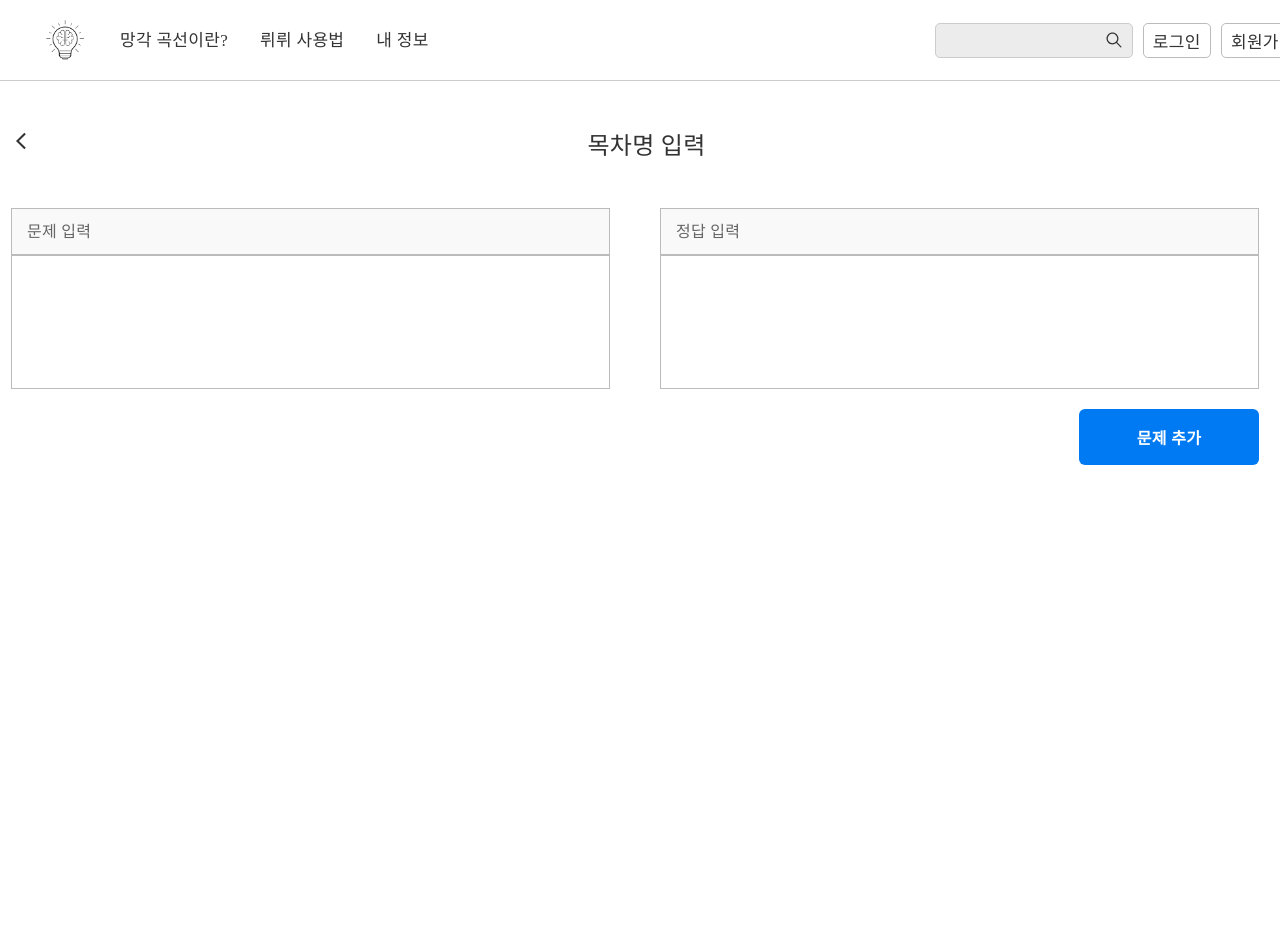
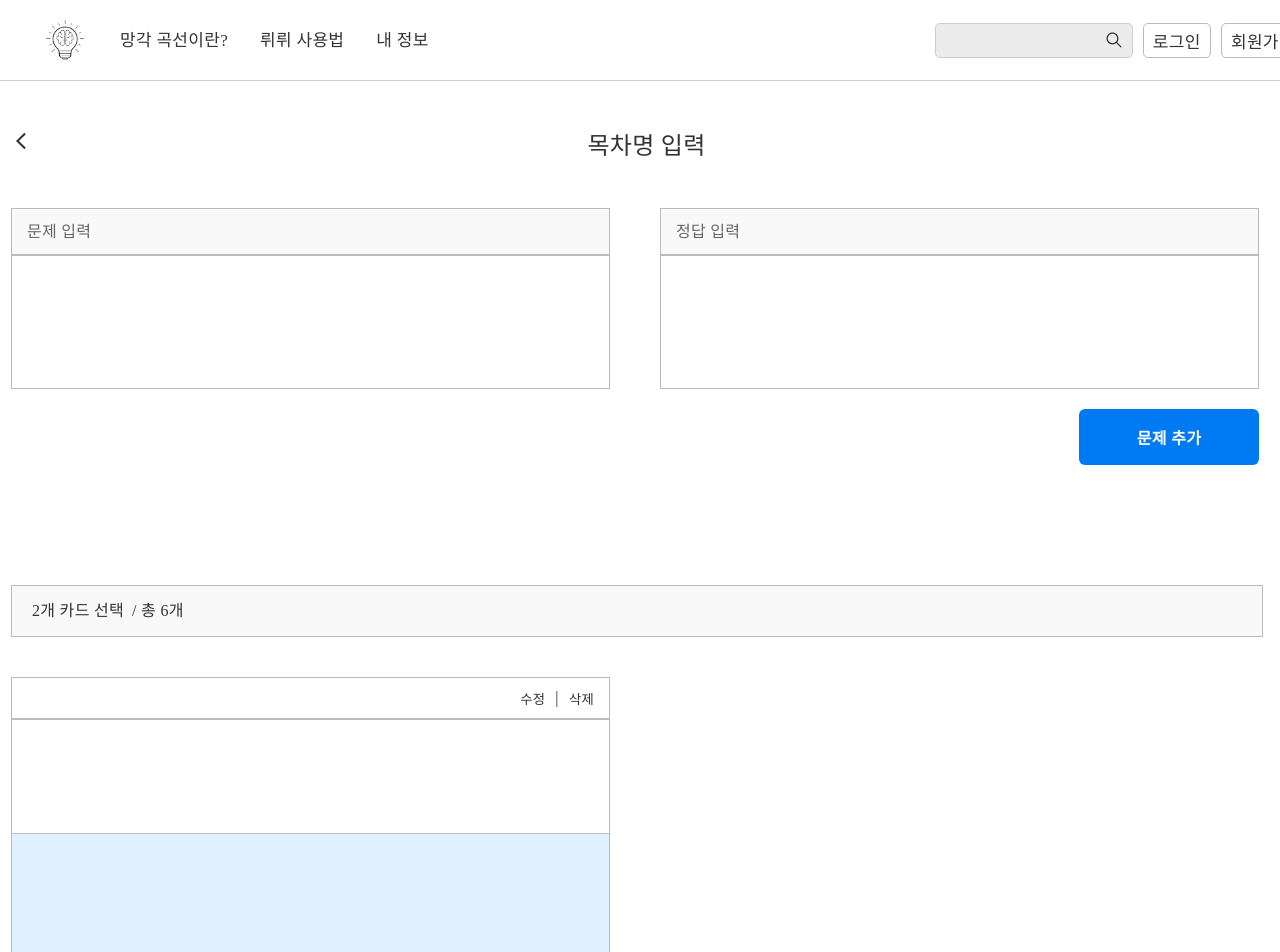
Before and after one commit to rlajm1203/ReRe, a React (Vite) app in the folder FE/: page /cardcreate in a window 1280 px wide. Shown: the top 952 px of the page. Before the commit the page ends 800 px from the top, so only its background shows below. Built offline with nearby package versions, Linux system fonts and the light colour scheme.

Commit message:
feat: Add AddedCard component

```diff
--- a/FE/src/components/cardcreate/AddedCard.component.jsx
+++ b/FE/src/components/cardcreate/AddedCard.component.jsx
@@ -0,0 +1,99 @@
+import React from "react";
+import styled from "styled-components";
+
+const AddedCard = () => {
+  return (
+    <div>
+      <Container>
+        <SelectBox>
+          <button>수정 </button>
+          <div style={{ marginRight: 10, marginLeft: 10 }}> | </div>
+          <button>삭제</button>
+        </SelectBox>
+        <ProblemBox />
+        <AnswerBox />
+      </Container>
+    </div>
+  );
+};
+
+export default AddedCard;
+
+export const SelectedNum = () => {
+  return (
+    <div>
+      <SelectedBar>
+        <div style={{ marginRight: 8 }}>2개 카드 선택 </div>
+        <div> / 총 6개</div>
+      </SelectedBar>
+    </div>
+  );
+};
+
+const SelectedBar = styled.div`
+  display: flex;
+  padding-left: 20px;
+  align-items: center;
+  width: 1230px;
+  height: 50px;
+  background-color: #f9f9f9;
+  border: 1px solid #bbb;
+  margin-top: 120px;
+  margin-bottom: 20px;
+`;
+
+const Container = styled.div`
+  display: flex;
+  flex-direction: column;
+`;
+
+const ProblemBox = styled.input`
+  display: flex;
+  position: relative;
+  top: 20px;
+  width: 580px;
+  height: 130px;
+  border: 1px solid #bbb;
+
+  padding-left: 15px;
+  font-size: 16px;
+  color: #666;
+  outline: none;
+  &::placeholder {
+    color: #999;
+  }
+`;
+
+const AnswerBox = styled.input`
+  display: flex;
+  position: relative;
+  width: 580px;
+  height: 130px;
+  border: 1px solid #bbb;
+  margin-bottom: 100px;
+  padding-left: 15px;
+  font-size: 16px;
+  color: #666;
+  background-color: #e1f0ff;
+  outline: none;
+  &::placeholder {
+    color: #999;
+  }
+`;
+
+const SelectBox = styled.label`
+  display: flex;
+  position: relative;
+  top: 20px;
+  width: 567px;
+  height: 40px;
+  justify-content: flex-end;
+  align-items: center;
+  padding-right: 15px;
+  padding-left: 15px;
+  border: 1px solid #bbb;
+  font-size: 16px;
+  color: #666;
+  outline: none;
+  background-color: #fff;
+`;
--- a/FE/src/pages/CardCreate.page.jsx
+++ b/FE/src/pages/CardCreate.page.jsx
@@ -5,6 +5,9 @@ import { MainContainer } from "../styles/Container.jsx";
 import Button from "../components/common/Button.component.jsx";
 import CardInputWithGreyBar from "../components/cardcreate/CardInput.component.jsx";
 import styled from "styled-components";
+import { SelectedNum } from "../components/cardcreate/AddedCard.component.jsx";
+import AddedCard from "../components/cardcreate/AddedCard.component.jsx";
+import { Icon, StyledIcon } from "../components/common/Icon.component.jsx";
 
 const CardCreatePage = () => {
   return (
@@ -23,6 +26,14 @@ const CardCreatePage = () => {
         <ButtonContainer>
           <Button>문제 추가</Button>
         </ButtonContainer>
+        <SelectedNum>
+          <IconSpace>
+            <Icon type="trash" />
+          </IconSpace>
+        </SelectedNum>
+        <div style={{ display: "flex" }}>
+          <AddedCard />
+        </div>
       </MainContainer>
     </div>
   );
@@ -38,3 +49,9 @@ const ButtonContainer = styled.div`
   margin-top: 80px;
   margin-left: 1068px;
 `;
+
+const IconSpace = styled(StyledIcon)`
+  position: absolute;
+  right: 9px;
+  top: 70px;
+`;
```
